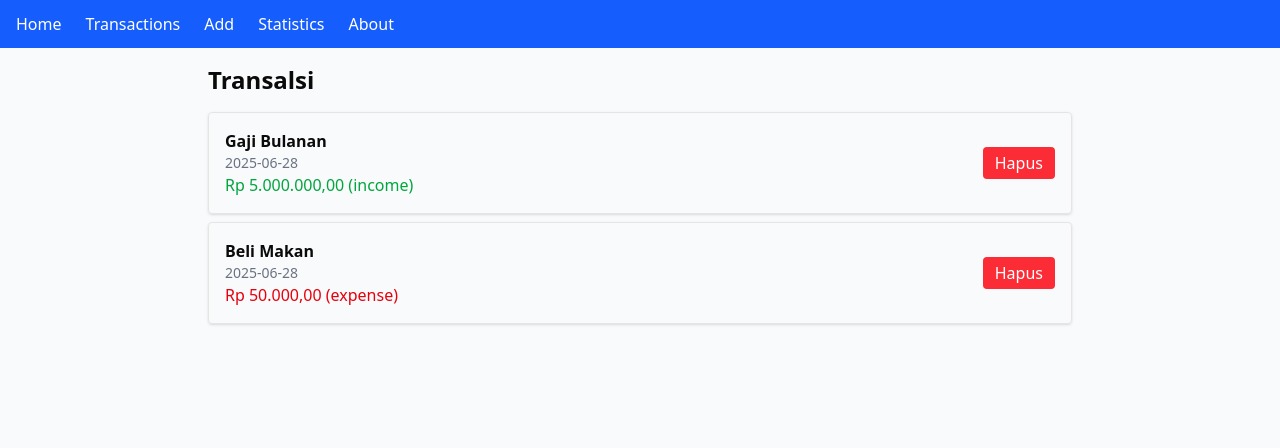
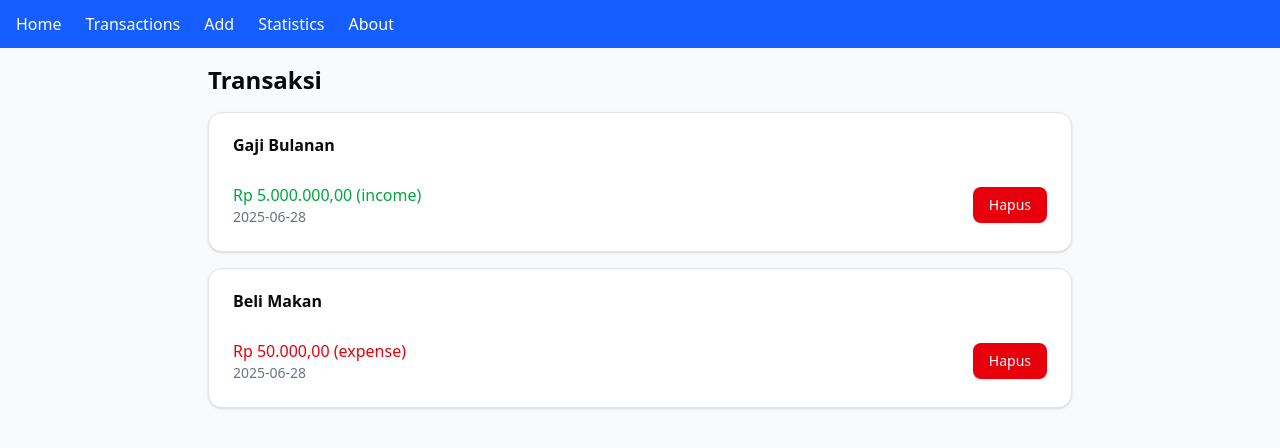
Before and after one commit to DeruDJ22/CCI-MiniProject, a Next.js app: page /transactions in a window 1280 px wide. Shown: the top 448 px of the page. Built offline with nearby package versions, Linux system fonts and the light colour scheme.

Commit message:
fetch: [DKD] Tambah shadcn UI di transaksi (28 Juni 2025)

```diff
--- a/src/app/transactions/page.js
+++ b/src/app/transactions/page.js
@@ -1,14 +1,27 @@
-'use client';
+"use client";
 
 import { useEffect, useState } from "react";
 import { formatRupiah } from "../../lib/utils";
+import { Card, CardHeader, CardTitle, CardContent } from "@/components/ui/card";
+import { Button } from "@/components/ui/button";
+
+import {
+  AlertDialog,
+  AlertDialogTrigger,
+  AlertDialogContent,
+  AlertDialogCancel,
+  AlertDialogAction,
+  AlertDialogTitle,
+  AlertDialogDescription,
+} from "@/components/ui/alert-dialog";
+import { AlertCircle } from "lucide-react";
 
 export default function Transaction() {
   const [transaction, setTransactions] = useState([]);
 
   useEffect(() => {
-        const fetchData = async() => {
-            const res = await fetch('/data.json');
+    const fetchData = async () => {
+      const res = await fetch("/data.json");
       const data = await res.json();
       setTransactions(data);
     };
@@ -16,33 +29,55 @@ export default function Transaction() {
   }, []);
 
   const handleDelete = (id) => {
-        const confirm = window.confirm('Yakin akan menghapus transaksi?');
-        if(confirm) {
     const newData = transaction.filter((tx) => tx.id !== id);
     setTransactions(newData);
-        }
   };
 
   return (
     <div>
-            <h1 className="text-2xl font-bold mb-4">Transalsi</h1>
+      <h1 className="text-2xl font-bold mb-4">Transaksi</h1>
       {transaction.length === 0 ? (
         <p className="text-gray-500">Belum ada transaksi</p>
       ) : (
-                <ul className="space-y-2">
+        <ul className="space-y-4">
           {transaction.map((tx) => (
-                        <li key={tx.id} className="p-4 border rounded shadow flex justify-between items-center">
+            <Card key={tx.id}>
+              <CardHeader>
+                <CardTitle>{tx.title}</CardTitle>
+              </CardHeader>
+              <CardContent className="flex justify-between items-center">
                 <div>
-                                <h3 className="font-semibold">{tx.title}</h3>
-                                <p className="text-sm text-gray-500">{tx.date}</p>
-                                <p className={tx.type === 'income' ? 'text-green-600' : 'text-red-600'}>
+                  <p
+                    className={
+                      tx.type === "income" ? "text-green-600" : "text-red-600"
+                    }
+                  >
                     {formatRupiah(tx.amount)} ({tx.type})
                   </p>
+                  <p className="text-sm text-gray-500">{tx.date}</p>
                 </div>
-                            <button onClick={() => handleDelete(tx.id)} className="bg-red-500 text-white px-3 py-1 rounded hover:bg-red-600">
+                <AlertDialog>
+                  <AlertDialogTrigger asChild>
+                    <Button variant="destructive">Hapus</Button>
+                  </AlertDialogTrigger>
+                  <AlertDialogContent>
+                    <AlertDialogTitle>
+                      Yakin mau hapus transaksi?
+                    </AlertDialogTitle>
+                    <AlertDialogDescription>
+                      Aksi ini tidak bisa dibatalkan. Transaksi akan dihapus
+                      dari daftar.
+                    </AlertDialogDescription>
+                    <div className="flex justify-end gap-2">
+                      <AlertDialogCancel>Batal</AlertDialogCancel>
+                      <AlertDialogAction onClick={() => handleDelete(tx.id)}>
                         Hapus
-                            </button>
-                        </li>
+                      </AlertDialogAction>
+                    </div>
+                  </AlertDialogContent>
+                </AlertDialog>
+              </CardContent>
+            </Card>
           ))}
         </ul>
       )}
```
Lines whose indentation alone changed are shown as unchanged.
